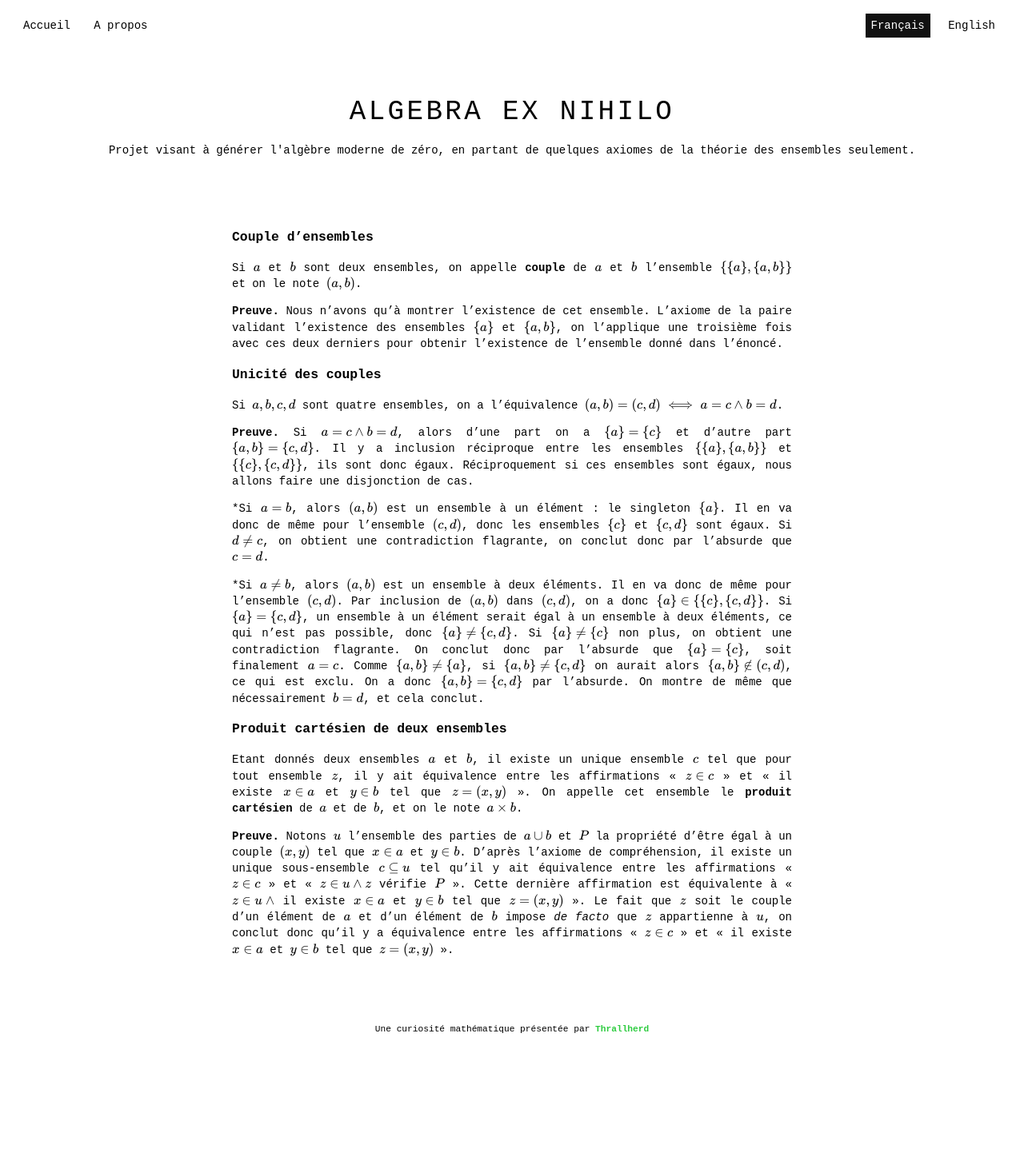
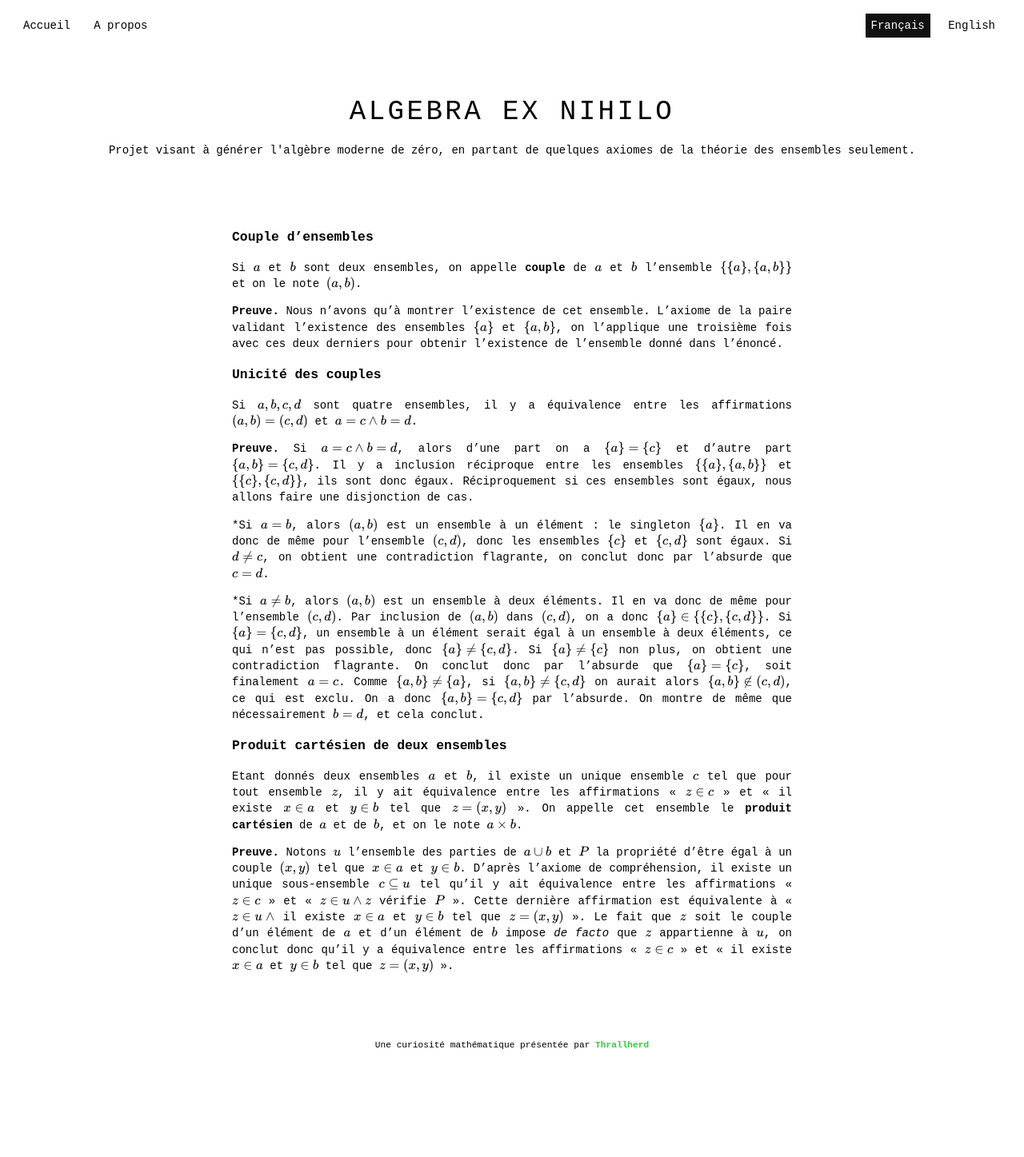
Before and after one commit to Thrallherd/AlgebraExNihilo, a Jekyll site: the page built from set_res2.md, in a window 1280 px wide. Shown: the whole page at 80% size. Built offline with Jekyll 4.4.1, drawn with Linux system fonts in a browser that asks for light colours; formulas are drawn with MathJax 3.

Commit message:
Update set_res2.md

```diff
--- a/set_res2.md
+++ b/set_res2.md
@@ -13,7 +13,7 @@ Si $$a$$ et $$b$$ sont deux ensembles, on appelle **couple** de $$a$$ et $$b$$ l
 **Preuve.** Nous n'avons qu'à montrer l'existence de cet ensemble. L'axiome de la paire validant l'existence des ensembles $$\{ a \}$$ et $$\{a, b \}$$, on l'applique une troisième fois avec ces deux derniers pour obtenir l'existence de l'ensemble donné dans l'énoncé.
 
 ### Unicité des couples
-Si $$a, b, c, d$$ sont quatre ensembles, on a l'équivalence $$(a, b) = (c, d) \iff a = c \land b = d$$.
+Si $$a, b, c, d$$ sont quatre ensembles, il y a équivalence entre les affirmations $$(a, b) = (c, d)$$ et $$a = c \land b = d$$.
 
 **Preuve.** Si $$a = c \land b = d$$, alors d'une part on a $$\{ a \} = \{ c \}$$ et d'autre part $$\{a, b\} = \{c, d\}$$. Il y a inclusion réciproque entre les ensembles $$\{ \{ a \}, \{ a, b \} \}$$ et $$\{ \{ c \}, \{ c, d \} \}$$, ils sont donc égaux. Réciproquement si ces ensembles sont égaux, nous allons faire une disjonction de cas.
 
```
